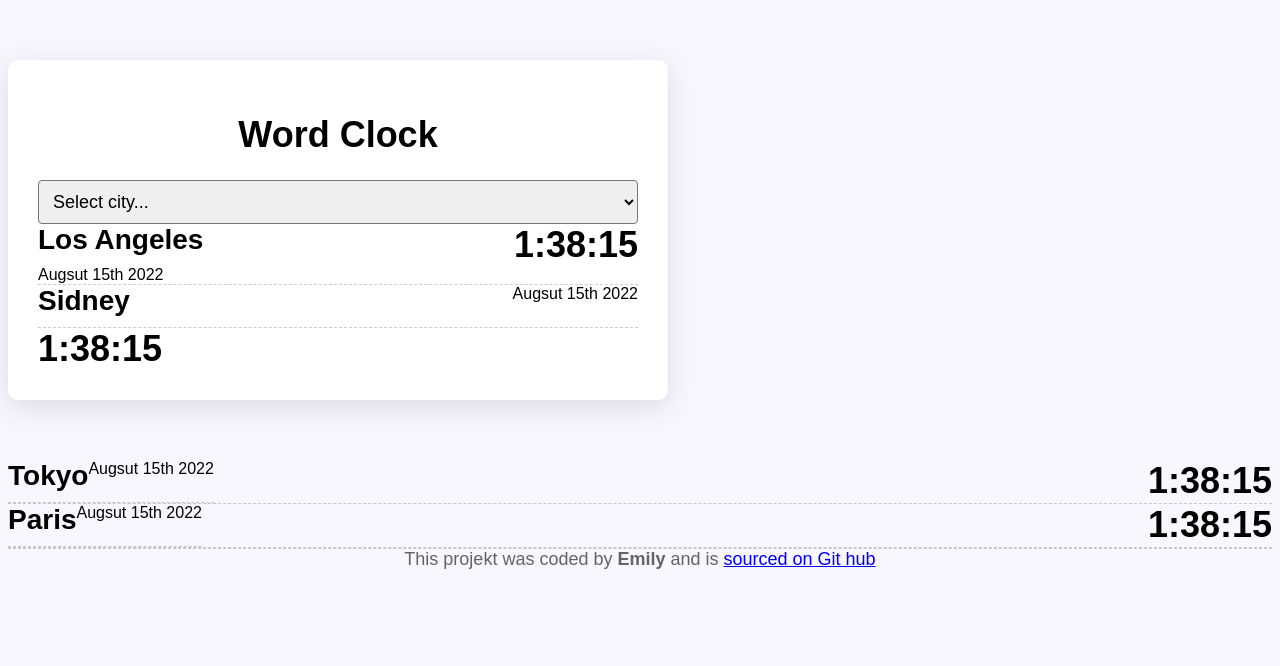
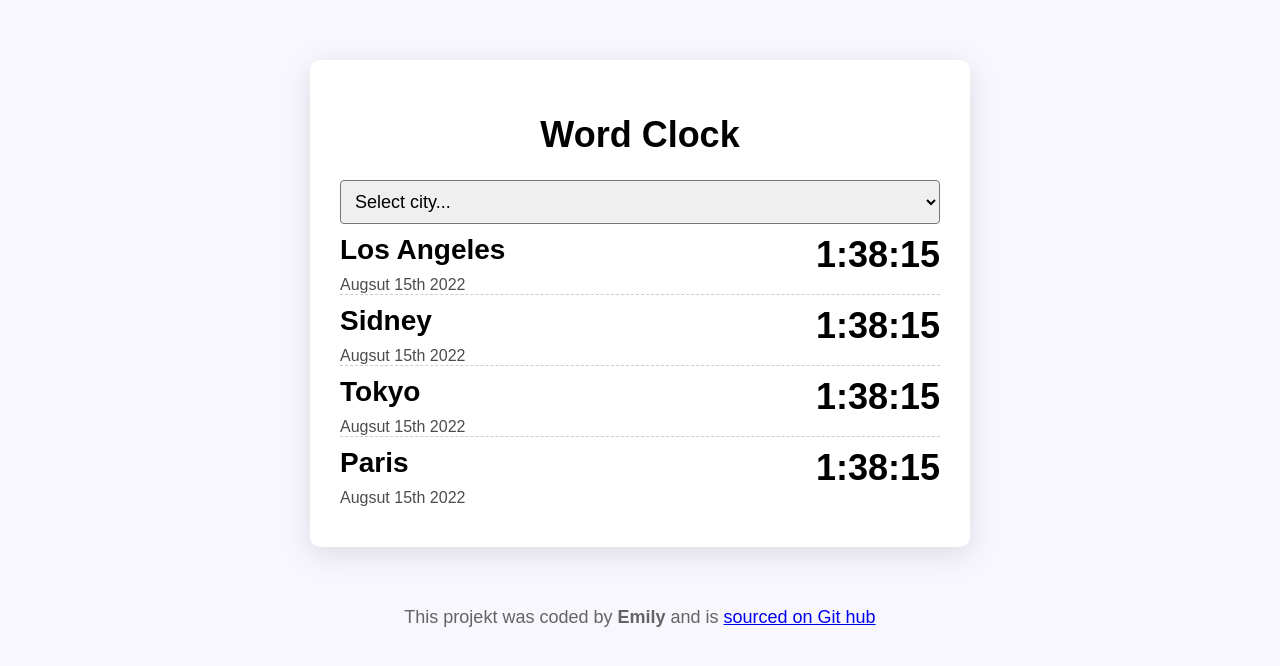
Before and after one commit to d-ecember/SheCodes-plus--Add-one-Week-2, a plain HTML site: page index.html in a window 1280 px wide. Drawn offline with Linux system fonts and the light colour scheme; files that its build step writes are made by us from their sources.

Commit message:
Correcting some mistages

```diff
--- a/index.html
+++ b/index.html
@@ -4,47 +4,48 @@
     <meta charset="UTF-8" />
     <meta http-equiv="X-UA-Compatible" content="IE=edge" />
     <meta name="viewport" content="width=device-width, initial-scale=1.0" />
-    <link rel="stylesheet" href="css/style.css" />
+    <link rel="stylesheet" href="src/style.css" />
     <title>World Clock</title>
   </head>
   <body>
     <div class="container">
       <h1>Word Clock</h1>
+
       <select>
         <option value="">Select city...</option>
         <option value="">London</option>
         <option value="">New York</option>
         <option value="">Auckland</option>
       </select>
+
       <div class="city">
         <div>
-
           <h2>Los Angeles</h2>
             <div class="date">Augsut 15th 2022</div>
           </div>
           <div class="time">1:38:15</div>
         </div>
         <div class="city">
+          <div>
             <h2>Sidney</h2>
             <div class="date">Augsut 15th 2022</div>
           </div>
           <div class="time">1:38:15</div>
         </div>
         <div class="city">
-      <div class="city">
+          <div>
             <h2>Tokyo</h2>
             <div class="date">Augsut 15th 2022</div>
           </div>
           <div class="time">1:38:15</div>
         </div>
         <div class="city">
-      <div class="city">
+          <div>
             <h2>Paris</h2>
             <div class="date">Augsut 15th 2022</div>
           </div>
           <div class="time">1:38:15</div>
         </div>
-    <div class="city">
       </div>
       <footer>
         This projekt was coded by <strong>Emily</strong> and is
@@ -53,6 +54,6 @@
         </a>
       </footer>
     </div>
-    <script src="javascript/index.js"></script>
+    <script src="srx/index.js"></script>
   </body>
 </html>
--- a/src/style.css
+++ b/src/style.css
@@ -9,13 +9,13 @@ body {
   padding: 30px;
   box-shadow: rgba(100 100, 111, 0.2) 0px 7px 29px 0px;
   border-radius: 10px;
-  margin: 60px 0;
 }
 .city {
   display: flex;
   justify-content: space-between;
   padding: 20px o;
   border-bottom: 1px dashed rgba(0, 0, 0, 0.2);
+  margin: 10px 0;
 }
 .city:last-child {
   border: none;
@@ -32,6 +32,9 @@ h2 {
   font-size: 24px;
   vertical-align: middle;
   line-height: 40px;
+}
+.date {
+  opacity: 0.7;
 }
 select {
   display: block;
```
Lines whose indentation alone changed are shown as unchanged.
